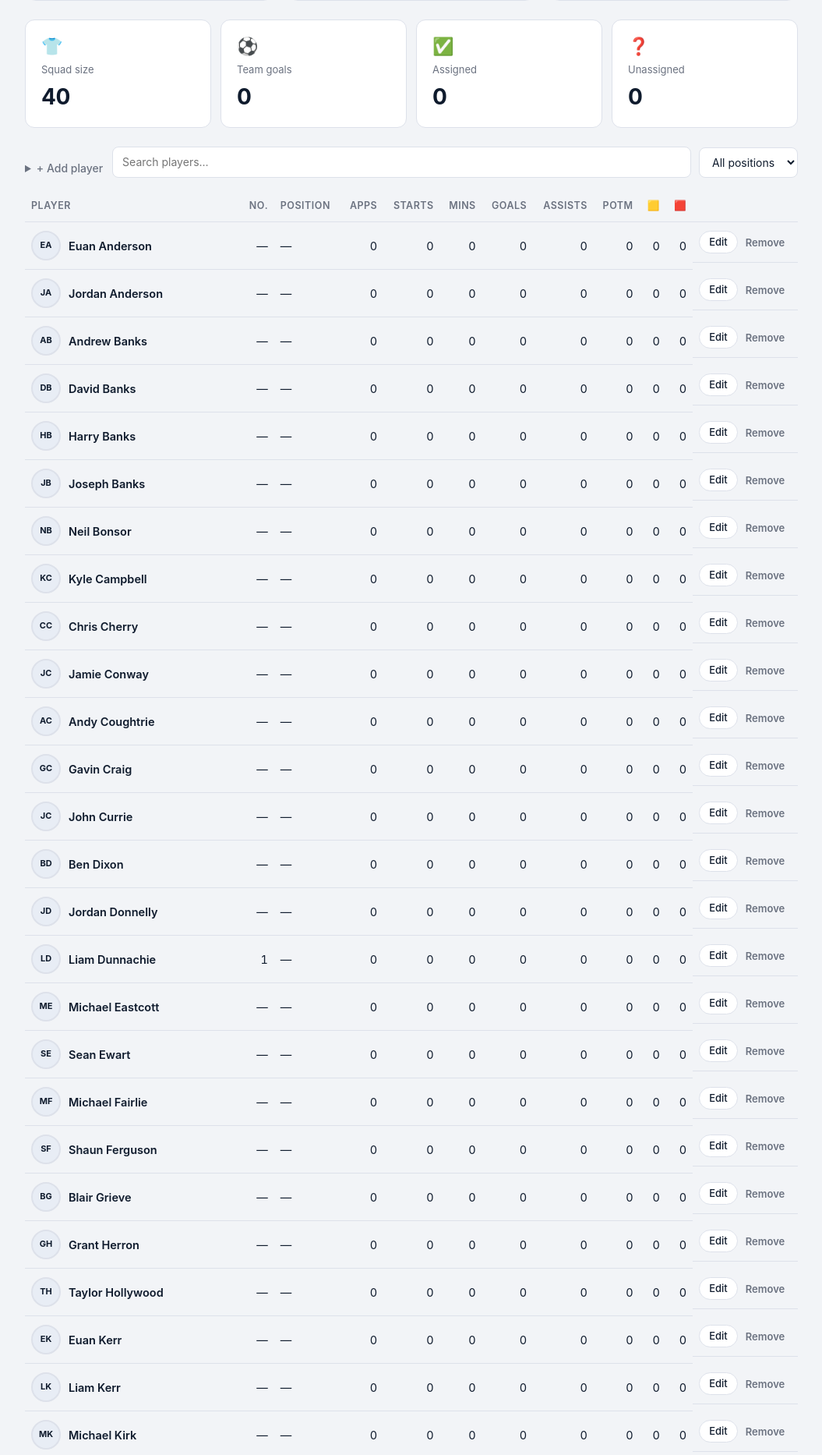
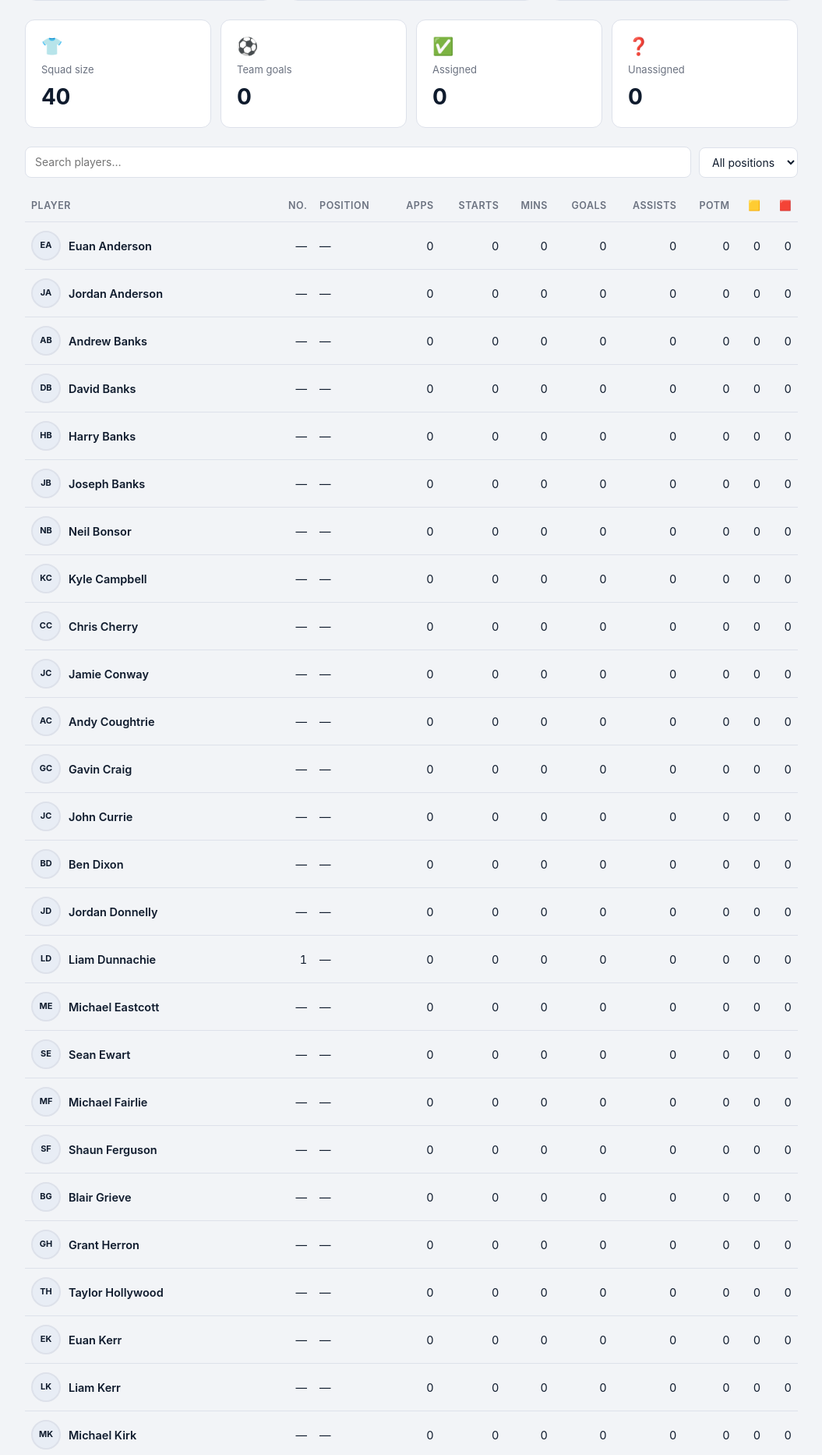
Before and after one commit to thollywood1888/united-churches-ayr, a FastAPI app: page /squad in a window 1280 px wide. Shown: the part 458-2324 px from the top of the page at 78% size, without its empty margins (112-1167 px from the left). Run offline with FastAPI, Linux system fonts and the light colour scheme; the visitor is signed in with stand-in values (Sample User, id 1); data comes from the database, SQL or seed files in the repository; data that the repository does not hold is empty.

Commit message:
Make squad page fully view-only for all users
Remove add-player form, photo upload, edit/remove buttons.
Squad management (add, edit, remove, photos) only via /squad/{id}.

Co-Authored-By: Claude Sonnet 4.6 <noreply@anthropic.com>

```diff
--- a/app/templates/squad.html
+++ b/app/templates/squad.html
@@ -97,30 +97,6 @@
 
 {# Controls row #}
 <div class="sq-controls">
-  {% if is_gaffer %}
-  <details class="adder sq-add-player">
-    <summary>+ Add player</summary>
-    <div style="padding:12px 0 4px">
-      <form class="stack" method="post" action="/squad">
-        <div class="field-row">
-          <label class="field">First name<input name="first_name" required autocomplete="off"></label>
-          <label class="field">Last name<input name="last_name" required autocomplete="off"></label>
-          <label class="field">Squad number<input name="squad_number" inputmode="numeric" autocomplete="off"></label>
-          <label class="field">Position
-            <select name="position">
-              <option value="">—</option>
-              <option>Goalkeeper</option>
-              <option>Defender</option>
-              <option>Midfielder</option>
-              <option>Forward</option>
-            </select>
-          </label>
-        </div>
-        <button type="submit">Add player</button>
-      </form>
-    </div>
-  </details>
-  {% endif %}
   <div class="sq-search-wrap">
     <input type="search" class="sq-search" id="sq-search" placeholder="Search players…" autocomplete="off">
     <select class="sq-pos-filter" id="sq-pos-filter">
@@ -150,7 +126,6 @@
       <th class="num">POTM</th>
       <th class="num">🟨</th>
       <th class="num">🟥</th>
-      {% if is_gaffer %}<th></th>{% endif %}
     </tr>
   </thead>
   <tbody>
@@ -158,28 +133,12 @@
     <tr data-name="{{ line.player.name | lower }}" data-pos="{{ line.player.position or '' | lower }}">
       <td>
         <div class="sq-player-cell">
-          {% if is_gaffer %}
-          <form method="post" action="/squad/{{ line.player.id }}/photo" enctype="multipart/form-data">
-            <label class="player-photo-label" title="Click to upload photo">
-              {% if line.player.photo_filename %}
-                <img src="/static/player_photos/{{ line.player.photo_filename }}" class="player-thumb" alt="{{ line.player.name }}">
-              {% else %}
-                <div class="player-thumb player-thumb--placeholder">{{ line.player.first_name[0] }}{{ line.player.last_name[0] }}</div>
-              {% endif %}
-              <input type="file" name="photo" accept="image/*" style="display:none" onchange="this.form.submit()">
-            </label>
-          </form>
+          {% if line.player.photo_filename %}
+            <img src="/static/player_photos/{{ line.player.photo_filename }}" class="player-thumb" alt="{{ line.player.name }}">
           {% else %}
-            {% if line.player.photo_filename %}
-              <img src="/static/player_photos/{{ line.player.photo_filename }}" class="player-thumb" alt="{{ line.player.name }}">
-            {% else %}
-              <div class="player-thumb player-thumb--placeholder">{{ line.player.first_name[0] }}{{ line.player.last_name[0] }}</div>
-            {% endif %}
+            <div class="player-thumb player-thumb--placeholder">{{ line.player.first_name[0] }}{{ line.player.last_name[0] }}</div>
           {% endif %}
-          <div>
-            <a href="/squad/{{ line.player.id }}" class="sq-player-name">{{ line.player.name }}</a>
-            {% if line.player.status.value != "active" %}<span class="when">{{ line.player.status.value }}</span>{% endif %}
-          </div>
+          <span class="sq-player-name">{{ line.player.name }}</span>
         </div>
       </td>
       <td class="num">{{ line.player.squad_number or "—" }}</td>
@@ -192,14 +151,6 @@
       <td class="num">{{ line.motm }}</td>
       <td class="num">{{ line.yellow_cards }}</td>
       <td class="num">{{ line.red_cards }}</td>
-      {% if is_gaffer %}
-      <td class="row-actions">
-        <a class="tab" href="/squad/{{ line.player.id }}">Edit</a>
-        <form method="post" action="/squad/{{ line.player.id }}/remove">
-          <button class="link" type="submit">Remove</button>
-        </form>
-      </td>
-      {% endif %}
     </tr>
   {% endfor %}
   </tbody>
```
